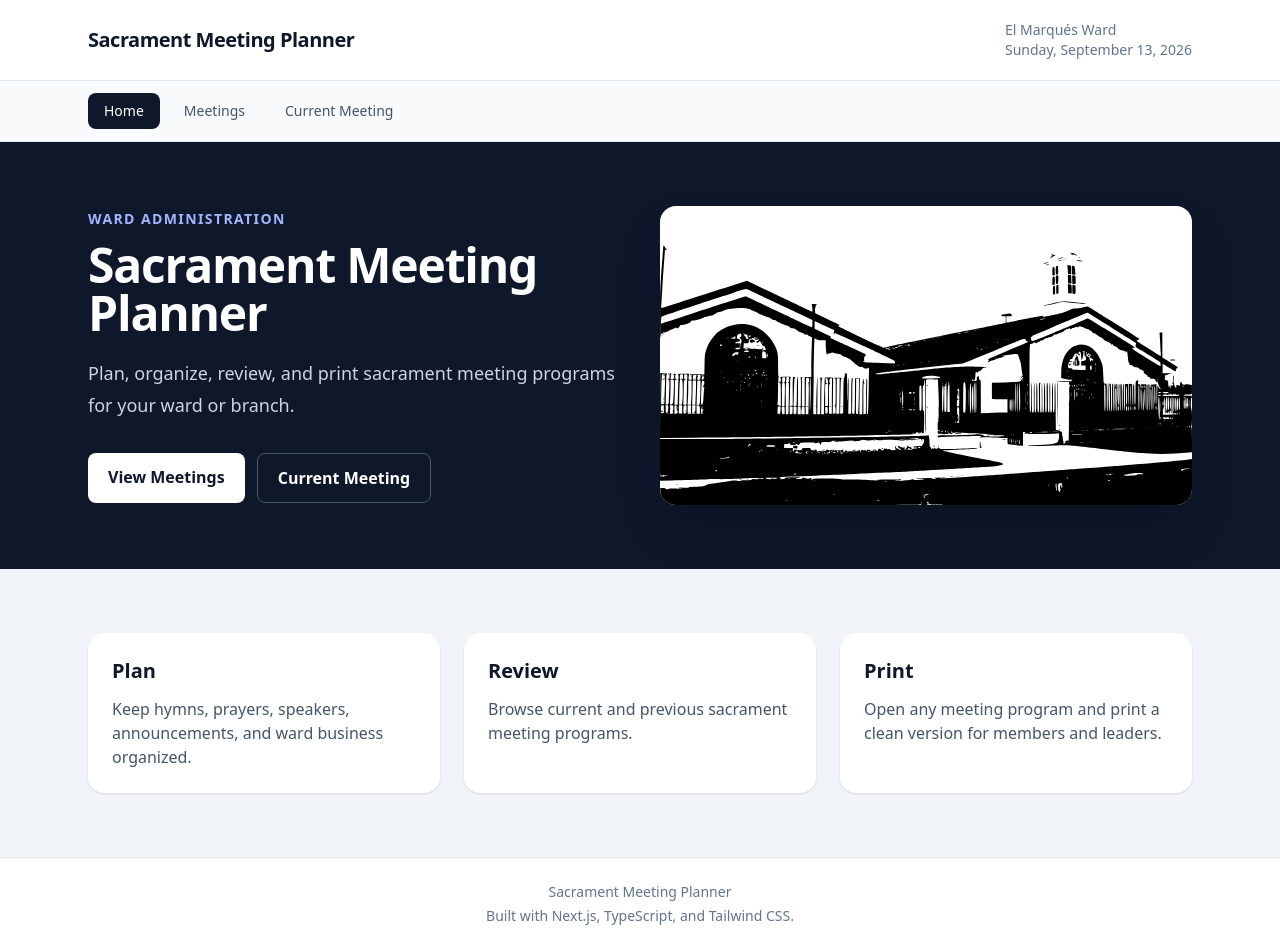
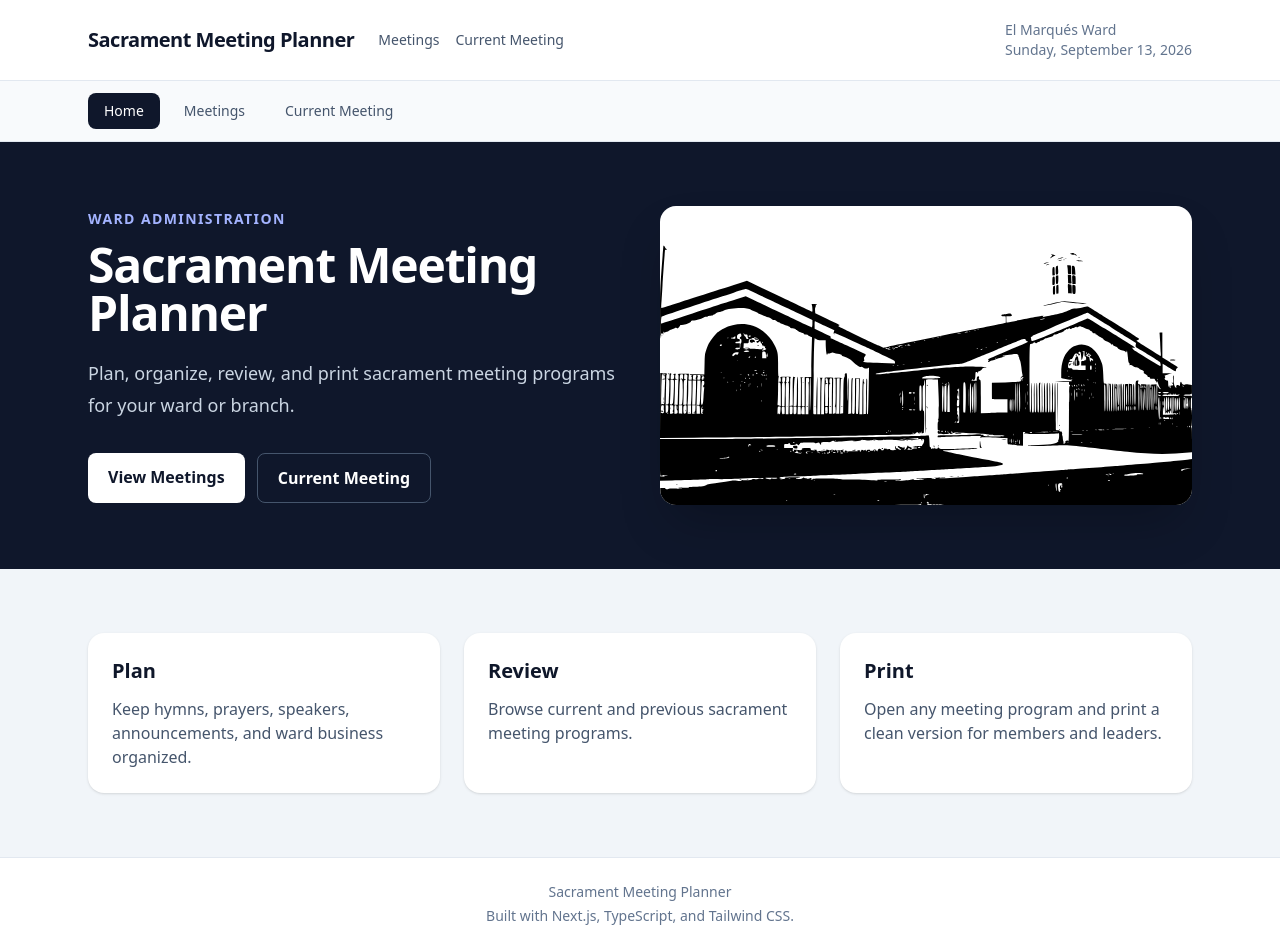
Before and after one commit to willlyca31-lab/sacrament-meetings, a Next.js app: page / in a window 1280 px wide. Built offline with nearby package versions, Linux system fonts and the light colour scheme.

Commit message:
Fix Next.js 16 route params

```diff
--- a/app/api/meetings/[id]/route.ts
+++ b/app/api/meetings/[id]/route.ts
@@ -1,27 +1,32 @@
-import { NextResponse } from 'next/server';
 import { getMeetingById } from '@/lib/meetings-db';
+
+interface RouteContext {
+  params: Promise<{ id: string }>;
+}
 
 export async function GET(
   _request: Request,
-  { params }: { params: { id: string } }
+  context: RouteContext
 ) {
-  const meetingId = Number(params.id);
+  const { id } = await context.params;
+
+  const meetingId = Number(id);
 
   if (!Number.isInteger(meetingId)) {
-    return NextResponse.json(
+    return Response.json(
       { error: 'Invalid meeting ID.' },
       { status: 400 }
     );
   }
 
-  const meeting = await getMeetingById(meetingId);
+  const meeting = getMeetingById(meetingId);
 
   if (!meeting) {
-    return NextResponse.json(
+    return Response.json(
       { error: 'Meeting not found.' },
       { status: 404 }
     );
   }
 
-  return NextResponse.json(meeting);
+  return Response.json(meeting);
 }
--- a/app/meetings/[id]/page.tsx
+++ b/app/meetings/[id]/page.tsx
@@ -5,9 +5,9 @@ import MeetingDetail from '@/components/MeetingDetail';
 import type { SacramentMeeting } from '@/lib/types';
 
 interface MeetingPageProps {
-  params: {
+  params: Promise<{
     id: string;
-  };
+  }>;
 }
 
 async function getMeeting(id: string): Promise<SacramentMeeting | null> {
@@ -15,7 +15,7 @@ async function getMeeting(id: string): Promise<SacramentMeeting | null> {
     process.env.NEXT_PUBLIC_BASE_URL || 'http://localhost:3000';
 
   const response = await fetch(`${baseUrl}/api/meetings/${id}`, {
-    cache: 'no-store',
+    cache: 'no-store'
   });
 
   if (response.status === 404) {
@@ -29,8 +29,10 @@ async function getMeeting(id: string): Promise<SacramentMeeting | null> {
   return response.json() as Promise<SacramentMeeting>;
 }
 
-export default async function MeetingPage({ params }: MeetingPageProps) {
-  const { id } = params;
+export default async function MeetingPage({
+  params
+}: MeetingPageProps) {
+  const { id } = await params;
 
   const meeting = await getMeeting(id);
 
--- a/components/Header.tsx
+++ b/components/Header.tsx
@@ -10,13 +10,31 @@ export default function Header() {
 
   return (
     <header className="border-b border-slate-200 bg-white">
-      <div className="mx-auto flex max-w-6xl flex-col gap-3 px-6 py-5 sm:flex-row sm:items-center sm:justify-between">
+      <div className="mx-auto flex max-w-6xl flex-col gap-4 px-6 py-5 sm:flex-row sm:items-center sm:justify-between">
+        <div className="flex flex-col gap-3 sm:flex-row sm:items-center sm:gap-6">
           <Link
             href="/"
             className="text-xl font-bold tracking-tight text-slate-900"
           >
             Sacrament Meeting Planner
           </Link>
+
+          <nav className="flex gap-4 text-sm font-medium">
+            <Link
+              href="/meetings"
+              className="text-slate-600 hover:text-indigo-600"
+            >
+              Meetings
+            </Link>
+
+            <Link
+              href="/meetings/current"
+              className="text-slate-600 hover:text-indigo-600"
+            >
+              Current Meeting
+            </Link>
+          </nav>
+        </div>
 
         <div className="text-sm text-slate-500">
           <p className="font-medium">El Marqués Ward</p>
```
Lines whose indentation alone changed are shown as unchanged.
